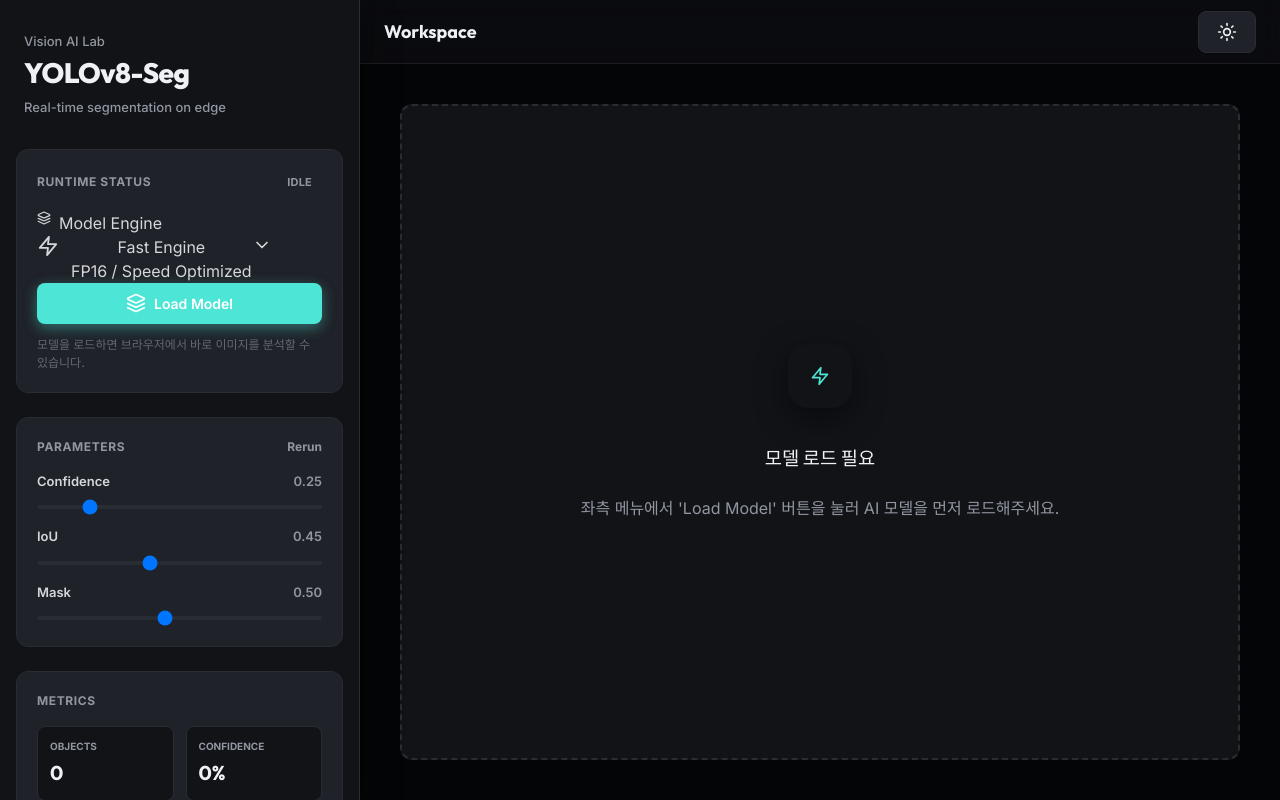
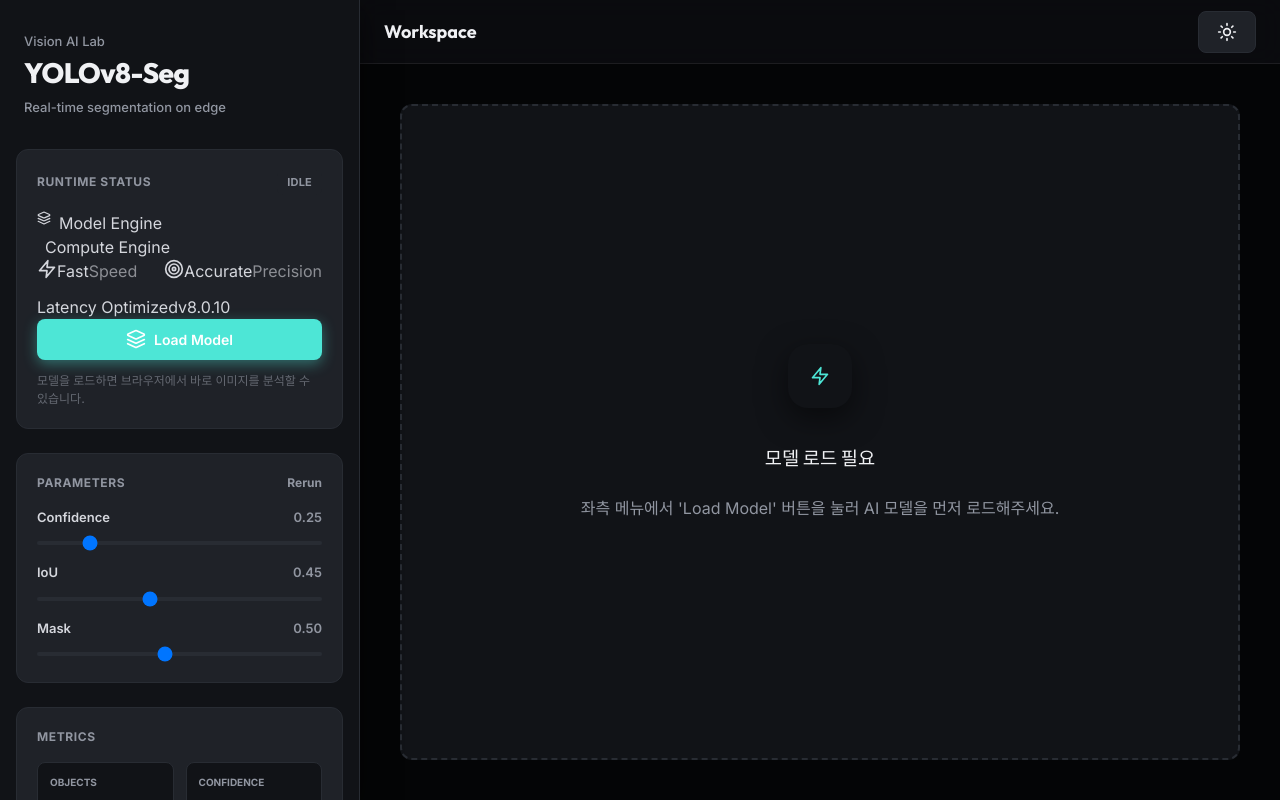
Before and after one commit to currentJob/yolov8-seg-page, a React (Vite) app: page / in a window 1280 px wide. Built offline with nearby package versions, Linux system fonts and the light colour scheme.

Commit message:
feat: 모델 선택기를 최신 트렌드인 세그먼트 컨트롤 디자인으로 전면 교체

```diff
--- a/src/components/layout/Sidebar.jsx
+++ b/src/components/layout/Sidebar.jsx
@@ -52,58 +52,51 @@
               </label>
             </div>
 
-            <div className="relative" ref={dropdownRef}>
-              {/* Main Trigger - 시인성이 확보된 표준 색상 적용 */}
-              <button
-                className={`w-full flex items-center justify-between bg-[#1e1e2e] hover:bg-[#2a2a3c] text-white border-2 rounded-2xl px-4 py-3.5 transition-all duration-300 shadow-lg
-                  ${isDropdownOpen ? 'border-[#3b82f6] ring-4 ring-blue-500/20' : 'border-[#313144]'}
-                  ${yolo.isBusy ? 'opacity-50 cursor-not-allowed' : 'cursor-pointer'}`}
-                onClick={() => !yolo.isBusy && setIsDropdownOpen(!isDropdownOpen)}
-                disabled={yolo.isBusy}
-              >
-                <div className="flex items-center gap-3">
-                  <div className={`w-10 h-10 rounded-xl flex items-center justify-center shadow-lg transition-transform ${isDropdownOpen ? 'bg-[#3b82f6] text-white scale-110' : 'bg-[#2a2a3c] text-[#3b82f6]'}`}>
-                    <Icon name={activeModel.icon} size={22} />
+          <div className="mb-10">
+            {/* Section Header */}
+            <div className="flex items-center gap-2 mb-4 px-1">
+              <div className="w-1.5 h-1.5 rounded-full bg-blue-500 shadow-[0_0_10px_rgba(59,130,246,0.8)] animate-pulse" />
+              <label className="text-[11px] font-black text-gray-500 uppercase tracking-[0.25em]">
+                Compute Engine
+              </label>
             </div>
-                  <div className="text-left">
-                    <div className="text-[15px] font-bold text-white leading-tight mb-0.5">{activeModel.name}</div>
-                    <div className="text-[11px] text-gray-400 font-medium uppercase tracking-wider">{activeModel.desc}</div>
-                  </div>
-                </div>
-                <Icon name="chevron-down" size={20} className={`text-gray-500 transition-transform duration-300 ${isDropdownOpen ? 'rotate-180 text-blue-500' : ''}`} />
-              </button>
 
-              {/* Dropdown Menu - 배경과 대비되는 색상으로 재구성 */}
-              {isDropdownOpen && (
-                <div className="absolute top-[calc(100%+10px)] left-0 right-0 bg-[#1e1e2e] border-2 border-[#313144] rounded-2xl shadow-[0_20px_50px_rgba(0,0,0,0.5)] z-[100] p-2 animate-slide-down">
-                  <div className="text-[10px] font-bold text-gray-500 px-3 py-2 uppercase tracking-widest">Select Engine</div>
+            {/* Modern Segmented Control */}
+            <div className="relative p-1 bg-black/40 border border-white/5 rounded-2xl flex backdrop-blur-xl shadow-2xl">
+              {/* Sliding Highlight Background */}
+              <div
+                className="absolute inset-y-1 transition-all duration-500 ease-[cubic-bezier(0.34,1.56,0.64,1)] bg-gradient-to-br from-blue-600 to-blue-700 rounded-[12px] shadow-[0_8px_20px_rgba(37,99,235,0.3)] border border-white/20"
+                style={{
+                  width: 'calc(50% - 4px)',
+                  left: selectedModel === 'yolov8-seg-half.onnx' ? '4px' : 'calc(50%)'
+                }}
+              />
 
               {MODELS.map((model) => {
                 const isSelected = selectedModel === model.id;
                 return (
                   <button
                     key={model.id}
-                        className={`w-full flex items-center gap-4 p-3 rounded-xl transition-all mb-1 last:mb-0
-                          ${isSelected ? 'bg-[#3b82f6] text-white' : 'text-gray-300 hover:bg-[#2a2a3c] hover:text-white'}`}
-                        onClick={() => {
-                          setSelectedModel(model.id);
-                          setIsDropdownOpen(false);
-                        }}
+                    className={`relative flex-1 flex flex-col items-center justify-center py-4 z-10 transition-all duration-300
+                      ${isSelected ? 'text-white scale-100' : 'text-gray-500 hover:text-gray-300 scale-95 hover:scale-100'}`}
+                    onClick={() => !yolo.isBusy && setSelectedModel(model.id)}
+                    disabled={yolo.isBusy}
                   >
-                        <div className={`w-10 h-10 rounded-lg flex items-center justify-center border-2 transition-colors
-                          ${isSelected ? 'bg-blue-500/30 border-white/20' : 'bg-[#2a2a3c] border-[#313144] text-blue-400'}`}>
-                          <Icon name={model.icon} size={20} />
-                        </div>
-                        <div className="flex-1 text-left">
-                          <div className="text-[14px] font-bold tracking-tight">{model.name}</div>
-                          <div className={`text-[11px] opacity-70 ${isSelected ? 'text-white' : 'text-gray-400'}`}>{model.desc}</div>
-                        </div>
-                        {isSelected && <Icon name="check" size={18} className="text-white" />}
+                    <Icon name={model.icon} size={20} className={`mb-1.5 transition-transform duration-500 ${isSelected ? 'rotate-0' : '-rotate-12 opacity-50'}`} />
+                    <span className="text-[13px] font-black tracking-tight leading-none mb-1">{model.name.split(' ')[0]}</span>
+                    <span className={`text-[9px] font-bold uppercase tracking-widest opacity-60 transition-opacity ${isSelected ? 'opacity-90' : 'opacity-40'}`}>
+                      {model.id.includes('half') ? 'Speed' : 'Precision'}
+                    </span>
                   </button>
                 );
               })}
             </div>
-              )}
+
+            {/* Status Info Badge */}
+            <div className="mt-3 px-1 flex justify-between items-center text-[10px] font-bold text-gray-600 uppercase tracking-tight">
+              <span>Latency Optimized</span>
+              <span className="text-blue-500/50">v8.0.10</span>
+            </div>
           </div>
           </div>
           <button
```
Lines whose indentation alone changed are shown as unchanged.
